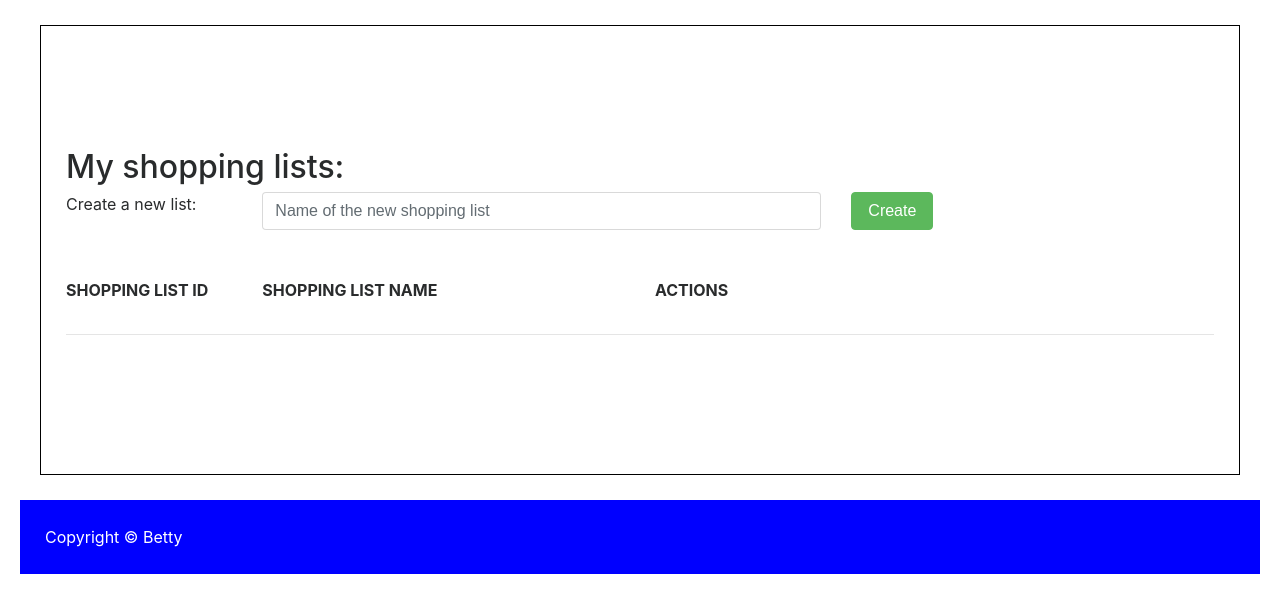
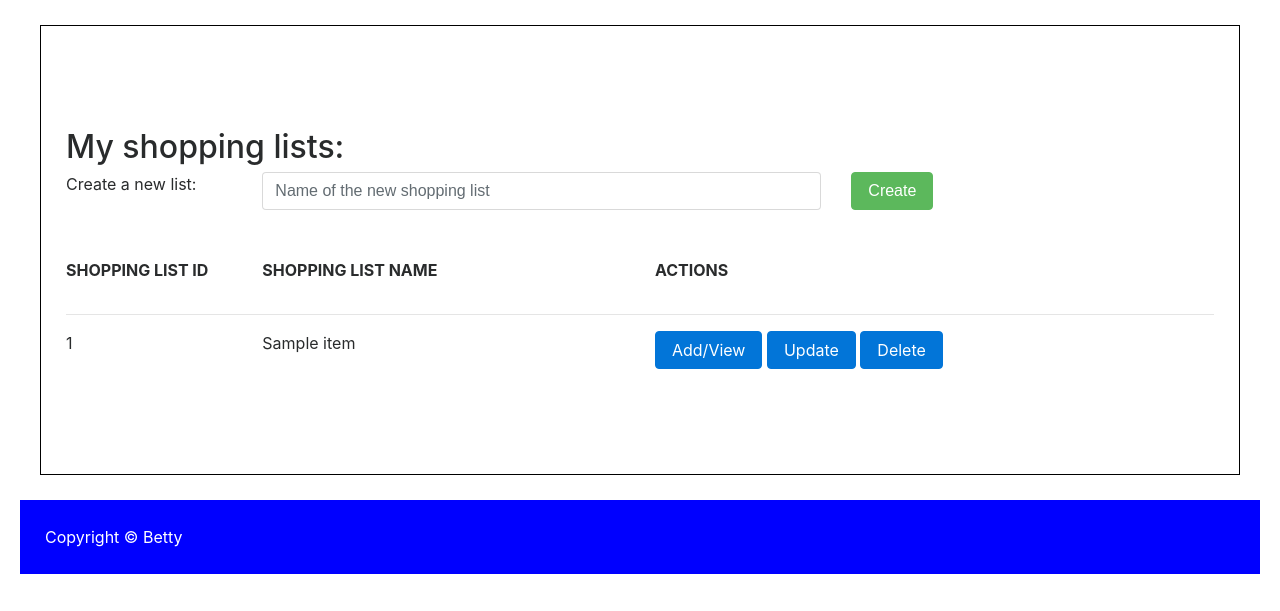
Before and after one commit to Betty-Kebenei/shopping-list, a Flask app: template app/templates/dashboard.html in a window 1280 px wide. Shown: the part 98-709 px from the top of the page. Run offline with Flask 2, Linux system fonts and the light colour scheme; the template is opened without the code that fills it: values that come from a table or form of the project are taken from there, most other values are stand-ins (such as "Sample title", 1, 10 or a date in 2020); some libraries are stand-ins or nearby versions.

Commit message:
[FIX]Remove get method

```diff
--- a/app/templates/dashboard.html
+++ b/app/templates/dashboard.html
@@ -62,20 +62,18 @@
                         {% if shopping_list %}
                             {% for item in shopping_list  %}
                             <hr>
-                            <div class="row">
-                               {% if item.get('owner') == session.get('email')  %}
-                                <div class="col-md-2"><p >{{ item.get('lst').list_id }}</p></div>
-                                <div class="col-md-4"><p >{{ item.get('lst').listname }}</p></div>
+                            <div class="row"> <!-- checking of owner will be handled in views -->
+                                <div class="col-md-2"><p >{{ item.list_id }}</p></div>
+                                <div class="col-md-4"><p >{{ item.listname }}</p></div>
                                 <div class="col-md-6">
-                                    <a href="/view_items/{{item.get('lst').list_id}}" class="btn btn-primary view_items">Add/View</a>
-                                    <a href="/edit_list/{{item.get('lst').list_id}}" class="btn btn-primary update_list"
-                                    data-toggle="modal" data-target="#{{item.get('lst').list_id}}myModal">Update</a>
-                                    <a href="/del_list/{{item.get('lst').list_id}}" class="btn btn-primary delete_list">Delete</a>
+                                    <a href="/view_items/{{item.list_id}}" class="btn btn-primary view_items">Add/View</a>
+                                    <a href="/edit_list/{{item.list_id}}" class="btn btn-primary update_list"
+                                    data-toggle="modal" data-target="#{{item.list_id}}myModal">Update</a>
+                                    <a href="/del_list/{{item.list_id}}" class="btn btn-primary delete_list">Delete</a>
 
                                 </div>
-                                {% endif %}
                             </div>
-                            <div id="{{item.get('lst').list_id}}myModal" class="modal fade" role="dialog">
+                            <div id="{{item.list_id}}myModal" class="modal fade" role="dialog">
                                 <div class="modal-dialog">
 
                                   <!-- Modal content-->
@@ -85,7 +83,7 @@
                                       <h4 class="modal-title">Edit List</h4>
                                     </div>
                                     <div class="modal-body">
-                                        <form method="POST" action="/edit_list/{{item.get('lst').list_id}}">
+                                        <form method="POST" action="/edit_list/{{item.list_id}}">
                                             New list name:
                                             <input type="text"  class="form-control" name="newname" >
                                             <button type="submit" class="btn btn-success">Edit</button>
```
